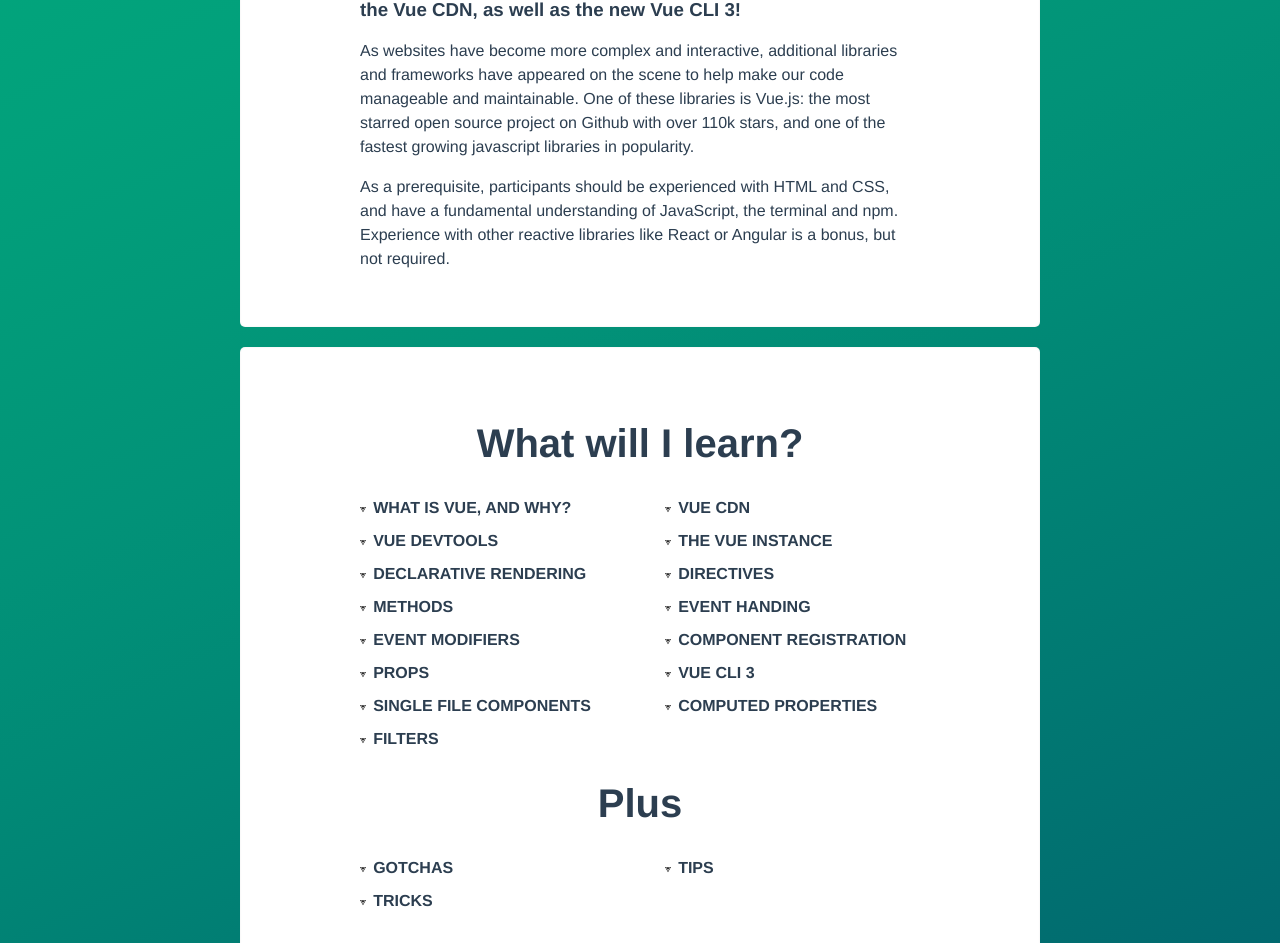
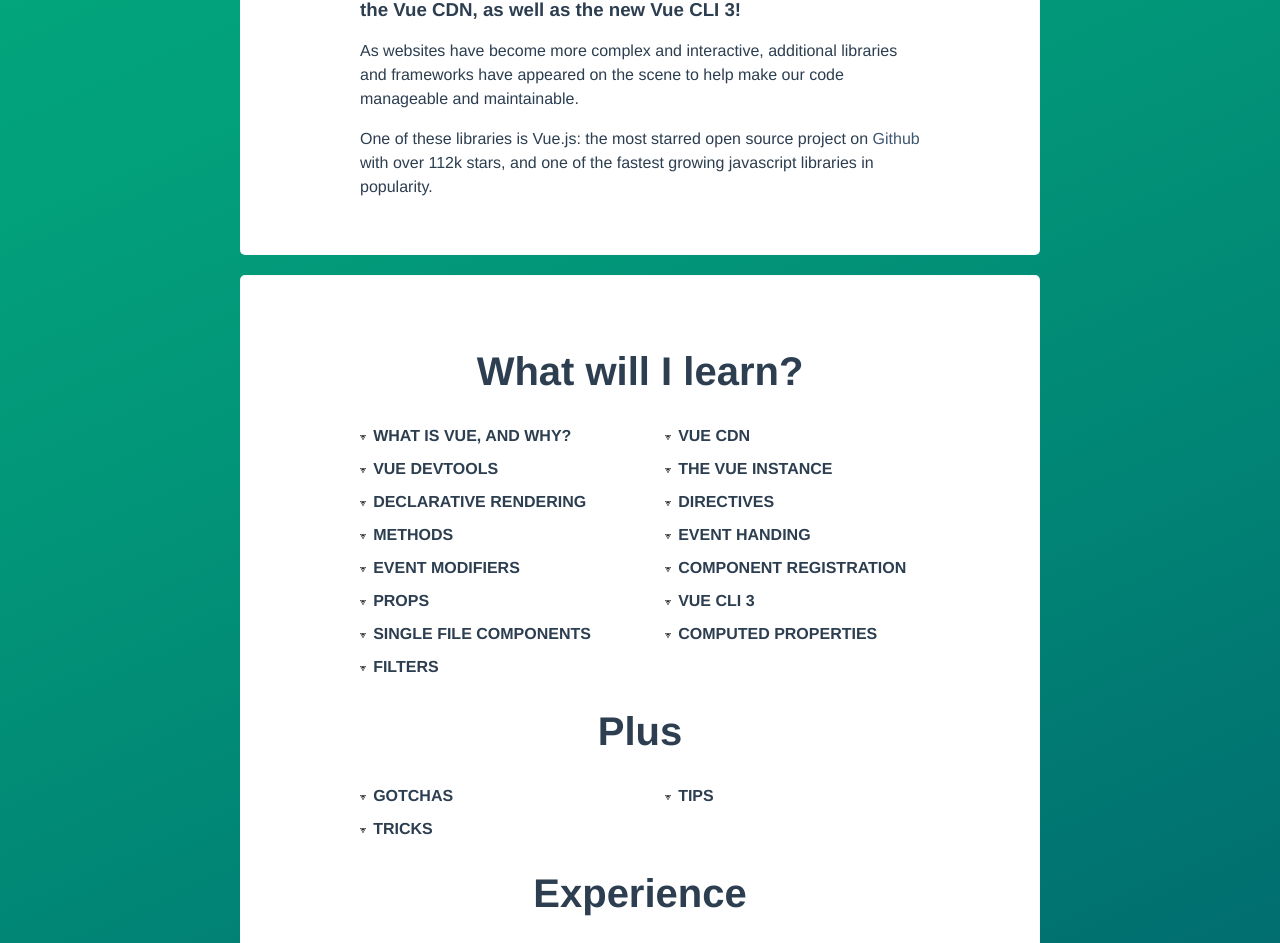
Before and after one commit to rbnhmll/vue-js-workshop, a Vue app: page / in a window 1280 px wide. Shown: the part 827-1770 px from the top of the page. Built offline with nearby package versions, Linux system fonts and the light colour scheme.

Commit message:
Update descriptions

```diff
--- a/src/components/CourseTopics.vue
+++ b/src/components/CourseTopics.vue
@@ -27,6 +27,13 @@
       <li>Tips</li>
       <li>Tricks</li>
     </ul>
+
+    <h2>Experience</h2>
+
+    <p>As a prerequisite, participants should be experienced with HTML and CSS,
+      and have a fundamental understanding of JavaScript, the terminal and npm.
+      Experience with other reactive libraries like React or Angular is a bonus,
+      but not required.</p>
   </section>
 </template>
 
@@ -50,8 +57,6 @@
 ul
   display grid
   grid-template-columns repeat(auto-fit, minmax(200px, 1fr))
-  // grid-auto-rows 65px
-  // list-style-type none
   padding 0
   margin 0
   grid-gap 15px 50px
--- a/src/components/Description.vue
+++ b/src/components/Description.vue
@@ -1,6 +1,6 @@
 <template>
   <section>
-    <h2>In this workshop, you will learn the key concepts and techniques
+    <h2 class="standout">In this workshop, you will learn the key concepts and techniques
       to get started using Vue.js.</h2>
 
     <h3>Together you will build a fully functional web application using the Vue CDN,
@@ -8,15 +8,11 @@
 
     <p>As websites have become more complex and interactive,
       additional libraries and frameworks have appeared on the scene
-      to help make our code manageable and maintainable.
-      One of these libraries is Vue.js:
-      the most starred open source project on Github with over 110k stars,
+      to help make our code manageable and maintainable.</p>
+
+    <p>One of these libraries is Vue.js:
+      the most starred open source project on <a href="https://github.com/vuejs/vue">Github</a> with over 112k stars,
       and one of the fastest growing javascript libraries in popularity.</p>
-
-    <p>As a prerequisite, participants should be experienced with HTML and CSS,
-      and have a fundamental understanding of JavaScript, the terminal and npm.
-      Experience with other reactive libraries like React or Angular is a bonus,
-      but not required.</p>
   </section>
 </template>
 
```
